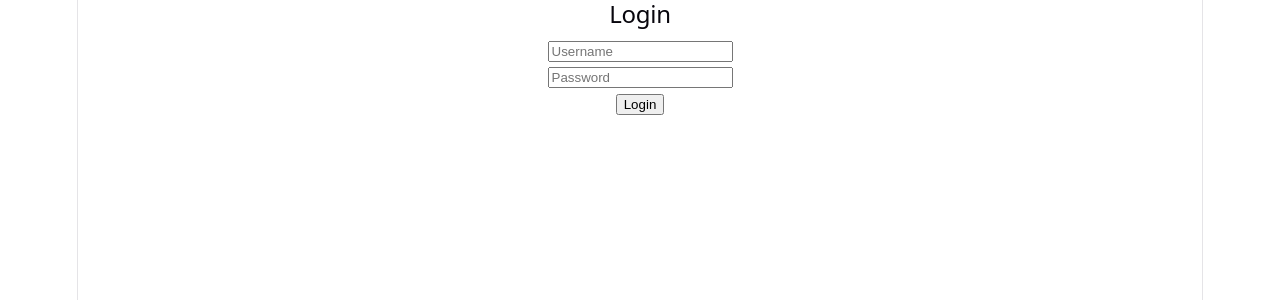
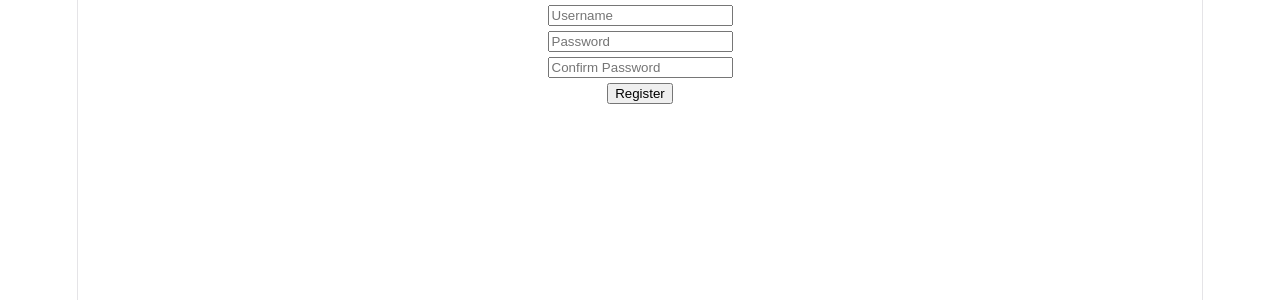
Before and after one commit to Liu-Yuqi-617/Orbital-2026-Codecuisine, a React (Vite) app: page /register in a window 1280 px wide. Shown: the top 300 px of the page. Built offline with nearby package versions, Linux system fonts and the light colour scheme.

Commit message:
add register page and optimise login and profile page

```diff
--- a/package.json
+++ b/package.json
@@ -11,7 +11,8 @@
   },
   "dependencies": {
     "react": "^19.2.6",
-    "react-dom": "^19.2.6"
+    "react-dom": "^19.2.6",
+    "react-router-dom": "^7.15.1"
   },
   "devDependencies": {
     "@eslint/js": "^10.0.1",
--- a/src/App.tsx
+++ b/src/App.tsx
@@ -1,7 +1,35 @@
+import {
+    BrowserRouter,
+    Routes,
+    Route
+} from "react-router-dom"
+
 import Login from "./pages/Login"
+
+import Profile from "./pages/Profile"
+
+import Register from "./pages/Register"
+
 function App() {
 
-return <Login/>
+    return (
+        <BrowserRouter>
+            <Routes>
+                <Route
+                    path="/"
+                    element={<Login />} />
+                <Route
+                    path="/register"
+                    element={<Register />} />
+                <Route
+                    path="/profile"
+                    element={<Profile />} />
+                <Route
+                    path="/login"
+                    element={<Login />} />
+            </Routes>
+        </BrowserRouter>
+    )
 
 }
 
--- a/src/pages/Login.tsx
+++ b/src/pages/Login.tsx
@@ -1,4 +1,11 @@
 import { useState } from "react"
+
+import {
+    useNavigate
+}
+    from "react-router-dom"
+
+import Register from "./Register"
 
 function Login() {
 
@@ -7,6 +14,8 @@ function Login() {
 
     const [password, setPassword] =
         useState("")
+
+    const navigate = useNavigate()
 
     function handleSubmit(
         e: React.FormEvent
@@ -17,6 +26,9 @@ function Login() {
         console.log(username)
 
         console.log(password)
+
+        // Navigate to the profile page after successful login
+        navigate("/profile")
     }
 
     return (
@@ -57,10 +69,19 @@ function Login() {
             <button>
                 Login
             </button>
+
+            <button onClick={handleRegister}>
+                Register
+            </button>
+
         </form>
-
     )
 
+
+    function handleRegister(e: React.FormEvent) {
+        e.preventDefault()
+        navigate("/register")
+    }
 }
 
 export default Login
--- /dev/null
+++ b/src/pages/Profile.tsx
@@ -0,0 +1,6 @@
+function Profile() {
+    return (
+        <h1>Profile</h1>
+    )
+}
+export default Profile;
--- /dev/null
+++ b/src/pages/Register.tsx
@@ -0,0 +1,59 @@
+import { useState } from "react"
+import { useNavigate } from "react-router-dom"
+
+import Login from "./Login"
+
+function Register() {
+
+    const [username, setUsername] = useState("")
+    const [password, setPassword] = useState("")
+    const [confirm, setConfirm] = useState("")
+    const navigate = useNavigate()
+
+    function handleSubmit(e: React.FormEvent) {
+        e.preventDefault()
+
+        if (password !== confirm) {
+
+            alert("Passwords do not match")
+            return
+        }
+
+        navigate("/login")
+    }
+
+    return (
+        <form onSubmit={handleSubmit}>
+
+            <input
+                placeholder="Username"
+                value={username}
+                onChange={(e) => setUsername(e.target.value)}
+            />
+
+            <br />
+
+            <input
+                placeholder="Password"
+                type="password"
+                value={password}
+                onChange={(e) => setPassword(e.target.value)}
+            />
+            <br />
+
+            <input
+                placeholder="Confirm Password"
+                type="password"
+                value={confirm}
+                onChange={(e) => setConfirm(e.target.value)}
+            />
+            <br />
+
+
+            <button type="submit" onClick={handleSubmit}>
+                Register
+            </button>
+        </form>
+    )
+}
+export default Register;
```
Also changed, not shown: src/services/auth.ts (added), 1 other file (tests, documents, lock files or other folders).
